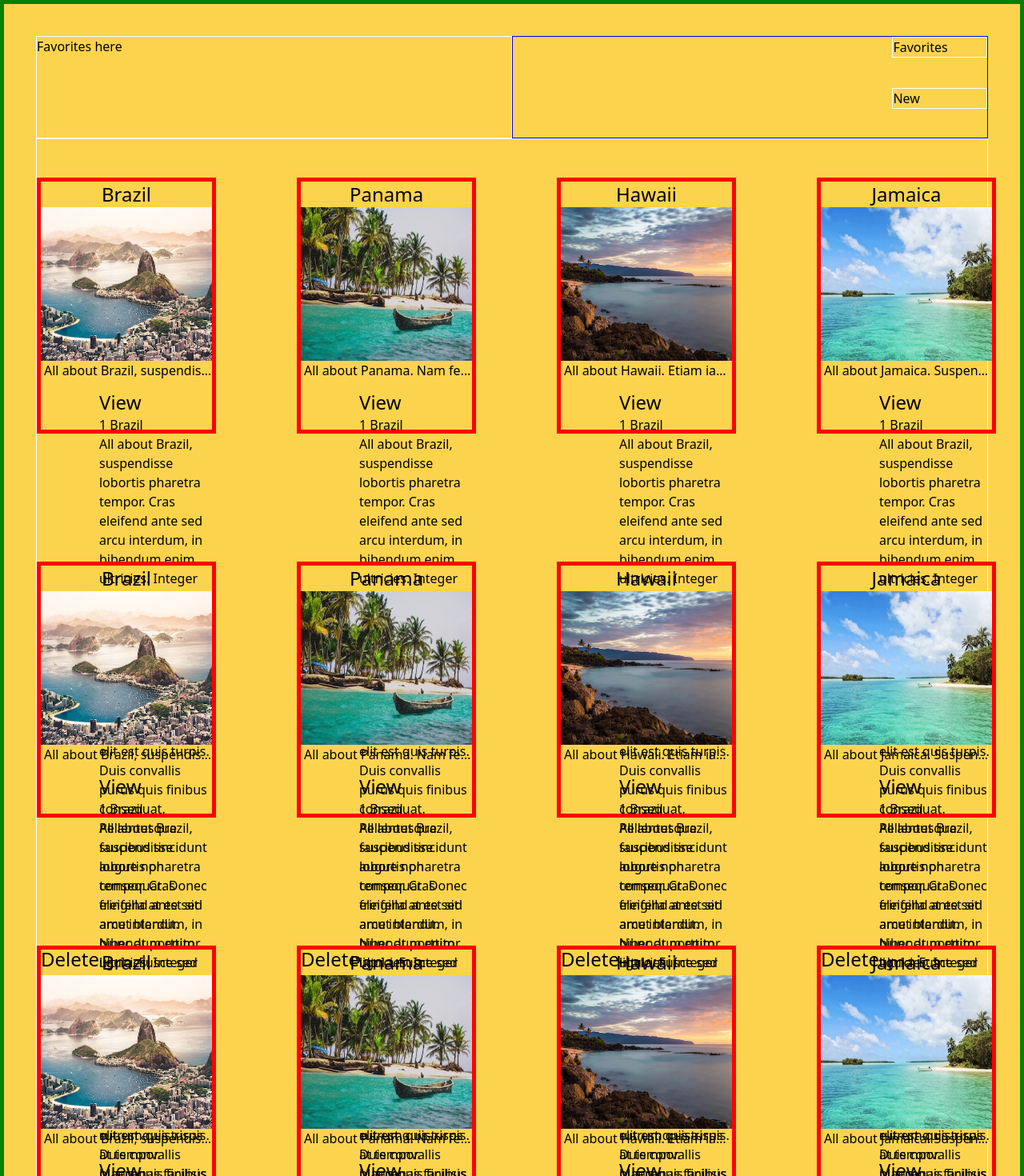
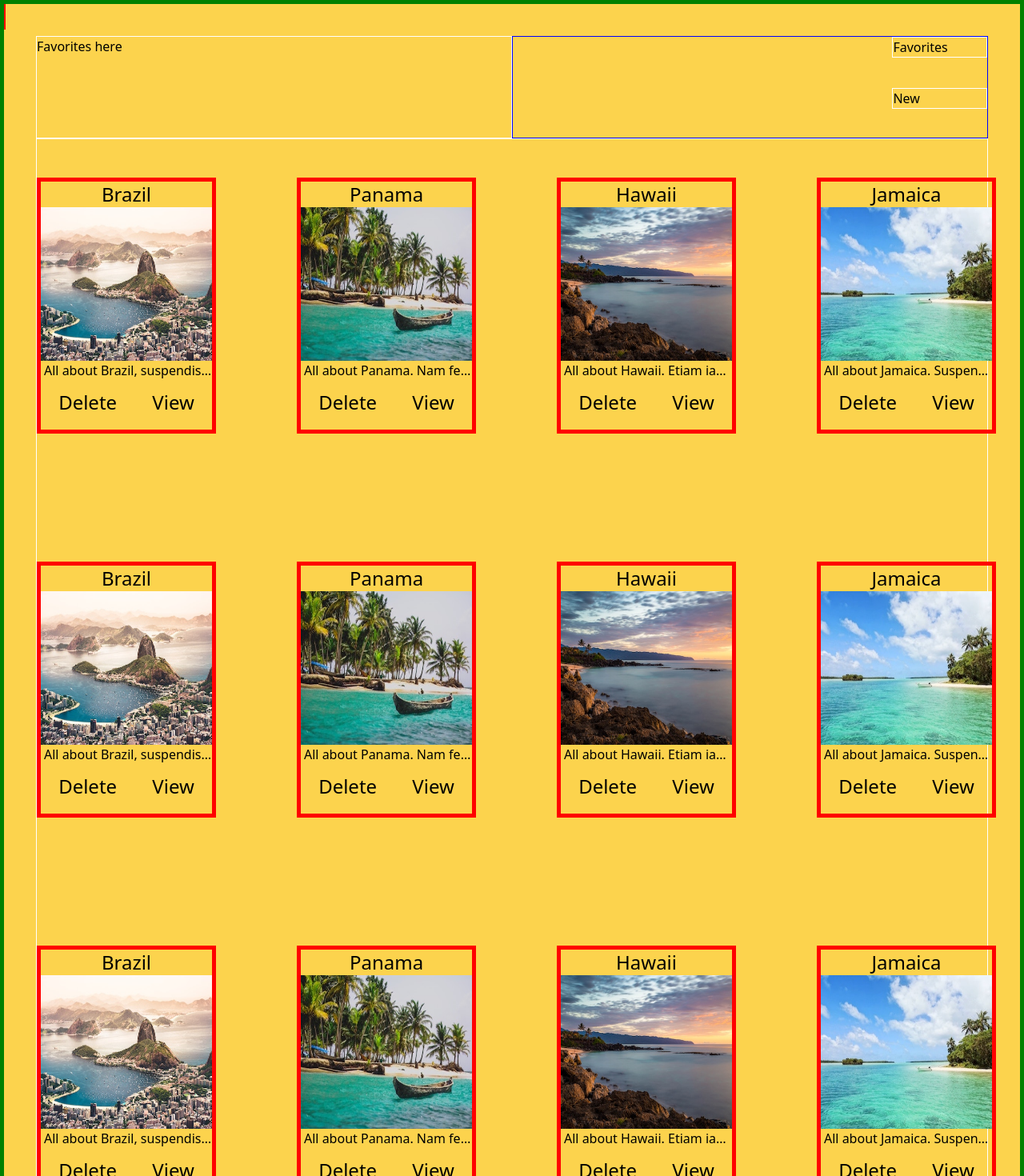
Before and after one commit to Kane13581/genesis, a Vue app: page /#/countries/1 in a window 1280 px wide. Shown: the top 1470 px of the page at 80% size. Built offline with nearby package versions, Linux system fonts and the light colour scheme.

Commit message:
added back button, and some style

```diff
--- a/src/App.vue
+++ b/src/App.vue
@@ -1,8 +1,18 @@
 <template>
   <div id="app">
     <div class="overallContainer flex justify-center min-h-screen bg-yellow-300 p-10">
-
-      <div class="navContainer md:relative flex-grow h-11/12 md:w-3/4">
+      <div class="backButton hover:shadow-lg">
+      <button @click="showAgain" v-if="showIndividualCountry">
+        <router-link to="/">
+          Back
+        </router-link>
+      </button>
+      </div>
+      <div v-if="showIndividualCountry" class="routerViewContainer">
+        <router-view>
+        </router-view>
+      </div>
+      <div v-else class="navContainer md:relative flex-grow h-11/12 md:w-3/4">
         <div class="wrapper md:flex">
           <div class="inputContainer relative md:flex md:flex-col md:w-1/2 h-32 ">
             <p>Favorites here</p>
@@ -28,39 +38,38 @@
               <p class="ml-1 truncate">{{ destination.description }}</p>
               <div class="imageButtonContainer flex justify-around mt-3">
                 <button @click="deleteCountry(index)" class="text-2xl hover:shadow-lg ">Delete</button>
-                <Home/>
-                <!--                <div>-->
-                <!--                  <router-link :to="`/countries/${destination.id}`">-->
-                <!--                    <button class="text-2xl hover:shadow-lg">View</button>-->
-                <!--                  </router-link>-->
-                <!--                </div>-->
-                <!--                <router-view/>-->
+                <router-link :to="`/countries/${destination.id}`">
+                  <button class="text-2xl hover:shadow-lg" @click="toggleShowIndividual">View</button>
+                </router-link>
               </div>
             </div>
           </div>
         </div>
       </div>
     </div>
+
   </div>
 </template>
 
 <script>
 import store from "./views/store";
 import AddCountry from "@/components/AddCountry";
-import Home from "./views/Home";
+// import CountryDetails from "@/views/CountryDetails";
 
 
 export default {
   name: "App",
   components: {
     AddCountry,
-    Home,
+    // CountryDetails,
   },
   data() {
     return {
       showInputCountry: false,
       destinations: store.destinations,
       destinationId: this.$route.params.id,
+      showIndividualCountry: false,
+      neverShow: false,
     }
   },
   computed: {
@@ -68,7 +77,8 @@ export default {
       return store.destinations.find(
           destination => destination.id === this.destinationId
       )
-    }
+    },
+
   },
   methods: {
 
@@ -80,7 +90,7 @@ export default {
         name: newCountry.name,
         slug: 'brazil',
         image: 'brazil.jpg',
-        id: this.destinations.length - 1 + 1,
+        id: this.destinations.length + 1,
         description: newCountry.description,
         experiences: [{
           name: 'New Country new Experiences',
@@ -89,11 +99,19 @@ export default {
           description: 'Lorem Ipsum is simply dummy text of the printing and typesetting industry. Lorem Ipsum has been the industry\'s standard dummy text ever since the 1500s, when an unknown printer took a galley of type and scrambled it to make a type specimen book. It has survived not only five centuries, but also the leap into electronic typesetting, remaining essentially unchanged. It was popularised in the 1960s with the release of Letraset sheets containing Lorem Ipsum passages, and more recently with desktop publishing software like Aldus PageMaker including versions of Lorem Ipsum.'
         }]
       })
+      this.showInputCountry = !this.showInputCountry;
       console.log(this.destinations)
     },
     deleteCountry(index) {
       this.destinations.splice(index, 1)
+    },
+    toggleShowIndividual() {
+      this.showIndividualCountry = !this.showIndividualCountry;
+    },
+    showAgain() {
+      this.showIndividualCountry = !this.showIndividualCountry;
     }
+
   }
 }
 
@@ -110,7 +128,15 @@ export default {
   border: red 5px solid;
   height: 20rem;
   width: 14rem;
+}
 
+.backButton {
+  border: 1px red solid;
+  height: 2rem;
+  position: absolute;
+  left: 0;
+  top: 0;
+  margin: 5px 0px 0px 5px;
 }
 
 .secondWrapper {
--- a/src/router/index.js
+++ b/src/router/index.js
@@ -4,7 +4,7 @@ import CountryDetails from "@/views/CountryDetails";
 
 const routes = [
   {
-    path: '/',
+    path: '/home',
     name: 'Home',
     component: Home
   },
--- a/src/views/CountryDetails.vue
+++ b/src/views/CountryDetails.vue
@@ -1,9 +1,14 @@
 <template>
-  <div>
-    {{ countryId }}
-    {{ getCountryDetails.name}}
-    <br>
-    {{getCountryDetails.description}}
+  <div class="overallCountry grid grid-cols-1 justify-center">
+    <div class="countryName">
+      <p class="text-2xl">Welcome to {{ getCountryDetails.name }} </p>
+    </div>
+    <div class="countryImage">
+      <img :src="require(`../assets/${getCountryDetails.image}`)" :alt="getCountryDetails.name">
+    </div>
+    <div class="countryDetails">
+      {{ getCountryDetails.description }}
+    </div>
   </div>
 </template>
 
@@ -20,24 +25,28 @@ export default {
       countryDetails: store.destinations,
     }
   },
-  methods: {},
+  methods: {
+    emitBackAction() {
+      this.$emit("emit-back-action")
+    }
+  },
   computed: {
     getCountryDetails() {
-      if(this.countryDetails.length === 0) {
+      if (this.countryDetails.length === 0) {
         return
       }
       let x = this.countryDetails.filter((country) => {
-        return  country.id.toString() === this.countryId.toString()
+        return country.id.toString() === this.countryId.toString()
       })
       return x[0]
-    }
-  }
+    },
+  },
+
 
 };
 </script>
 
 
-
 <style scoped>
 
 </style>
--- a/src/views/Home.vue
+++ b/src/views/Home.vue
@@ -1,14 +1,15 @@
 <template>
   <div class="home">
+    This is the home page
     <div>
-
+      <router-link :to="`/countries/${destination.id}`">
         <button class="text-2xl hover:shadow-lg">View</button>
-
+      </router-link>
     </div>
     <router-view/>
   </div>
 </template>
-
+// make home become new page for every country based on their id...
 <script>
 // @ is an alias to /src
 // import HelloWorld from '@/components/HelloWorld.vue'
```
